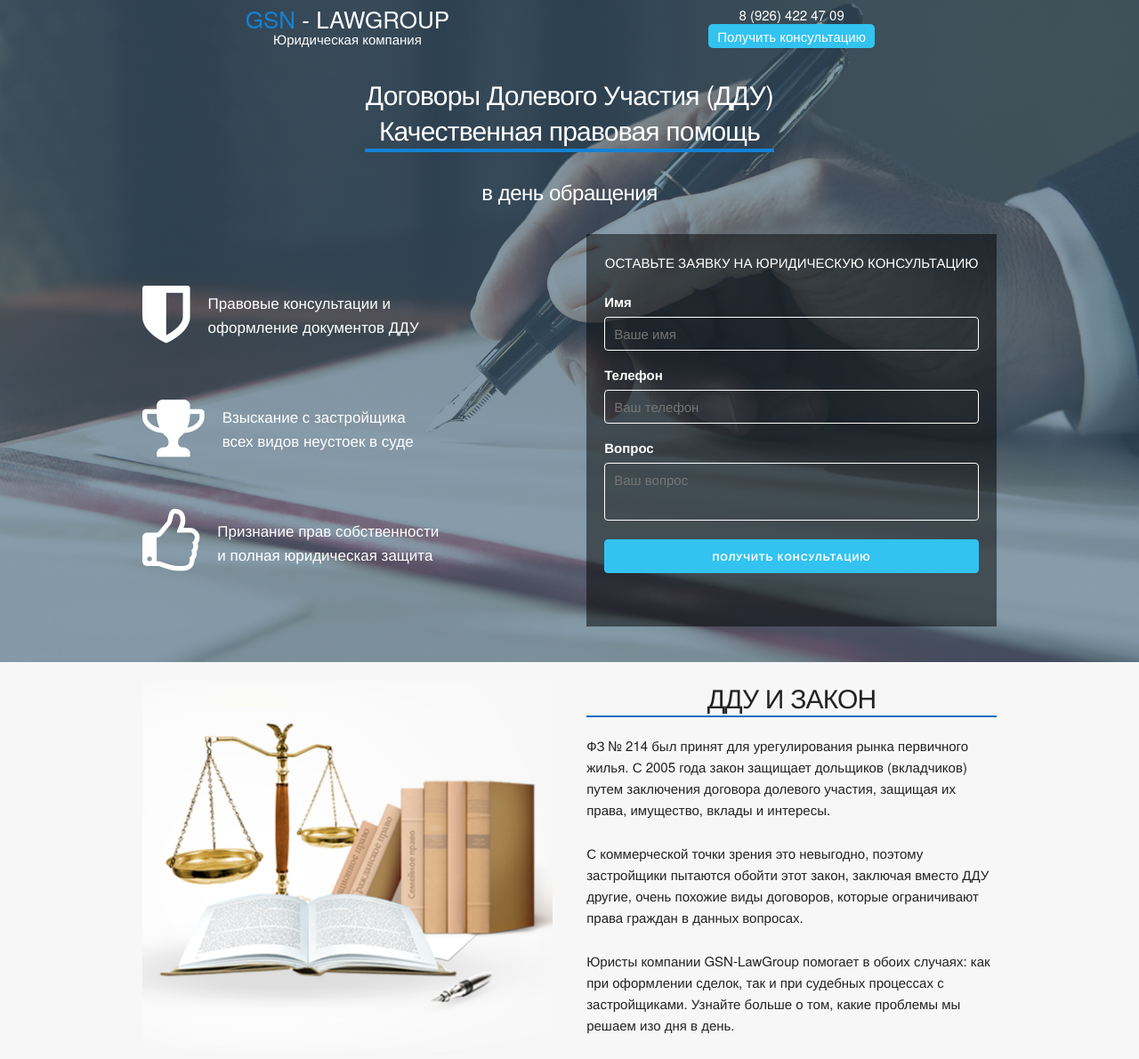
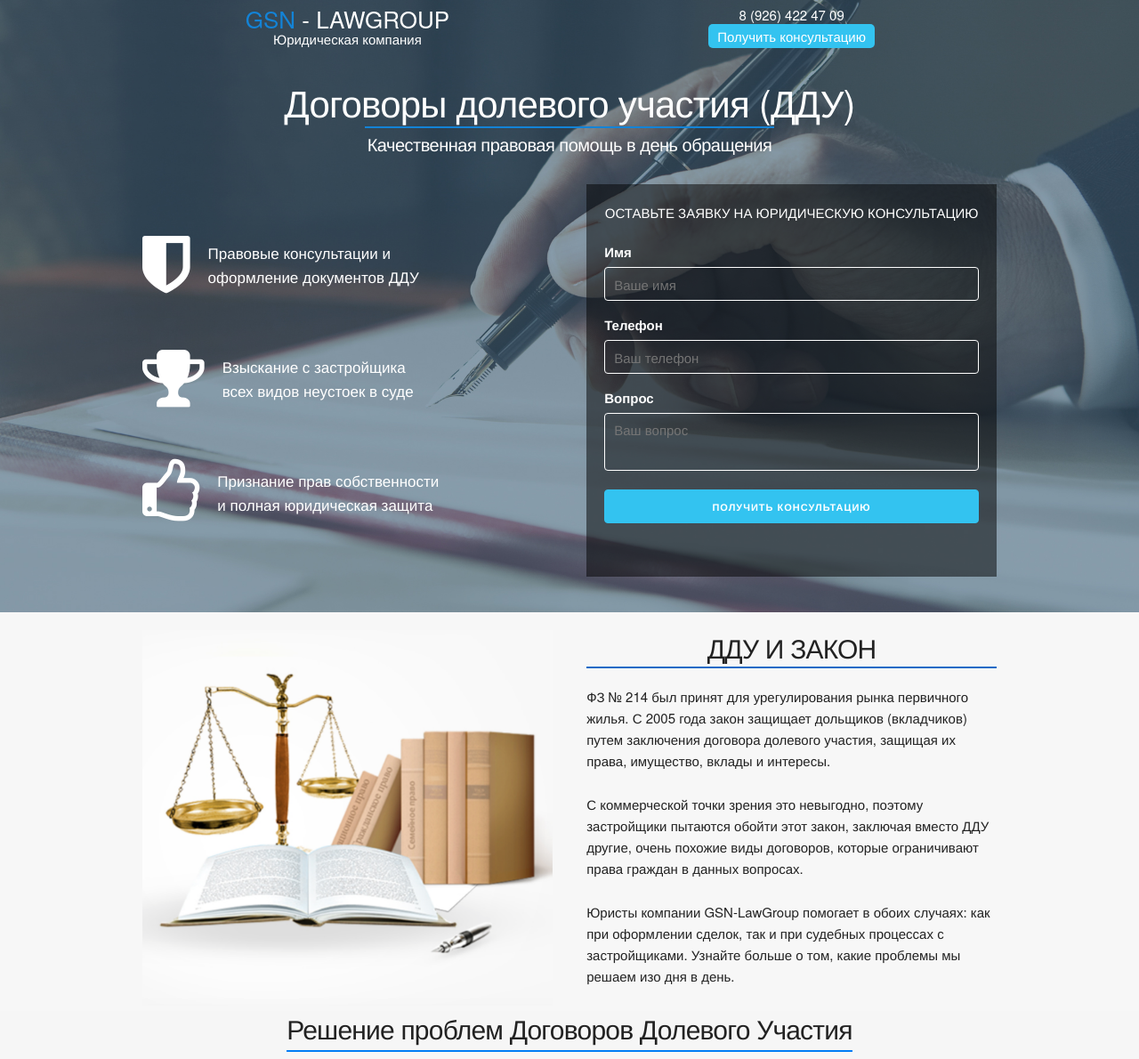
Before and after one commit to YellowAgency/lawers_landing, a Django app: page / in a window 1280 px wide. Shown: the top 1190 px of the page at 89% size. Run offline with Django 3.2, Linux system fonts and the light colour scheme; some libraries are stand-ins or nearby versions.

Commit message:
fixed main screen

```diff
--- a/static/css/main.css
+++ b/static/css/main.css
@@ -42,14 +42,18 @@
 }
 
 .border{
-    border-bottom: 4px solid #1383d7;
+    border-bottom: 2px solid #1383d7;
 }
 
 .header__hello_margin {
+    margin-top: 5px;
+    font-size: 20px;
     text-align: center;
     margin-bottom: 30px;
 }
-
+.header__hello_font42{
+    font-size: 42px;
+}
 .fiches {
     margin: 40px 0;
 }
--- a/templates/base.html
+++ b/templates/base.html
@@ -38,17 +38,15 @@
             </div>
             <div class="row">
                 <div class="twelve column">
-                    <h4 class="header__hello">
-                        Договоры Долевого Участия (ДДУ)
+                    <h4 class="header__hello header__hello_font42">
+                        Договоры долевого участия (ДДУ)
                     </h4>
                     <h4 class="header__hello main__hello_border">
-                        Качественная правовая помощь
                     </h4>
                     <div class="six columns offset-by-three border">
-
                     </div>
                     <h5 class="header__hello header__hello_margin">
-                        в день обращения
+                        Качественная правовая помощь в день обращения
                     </h5>
                 </div>
             </div>
```
